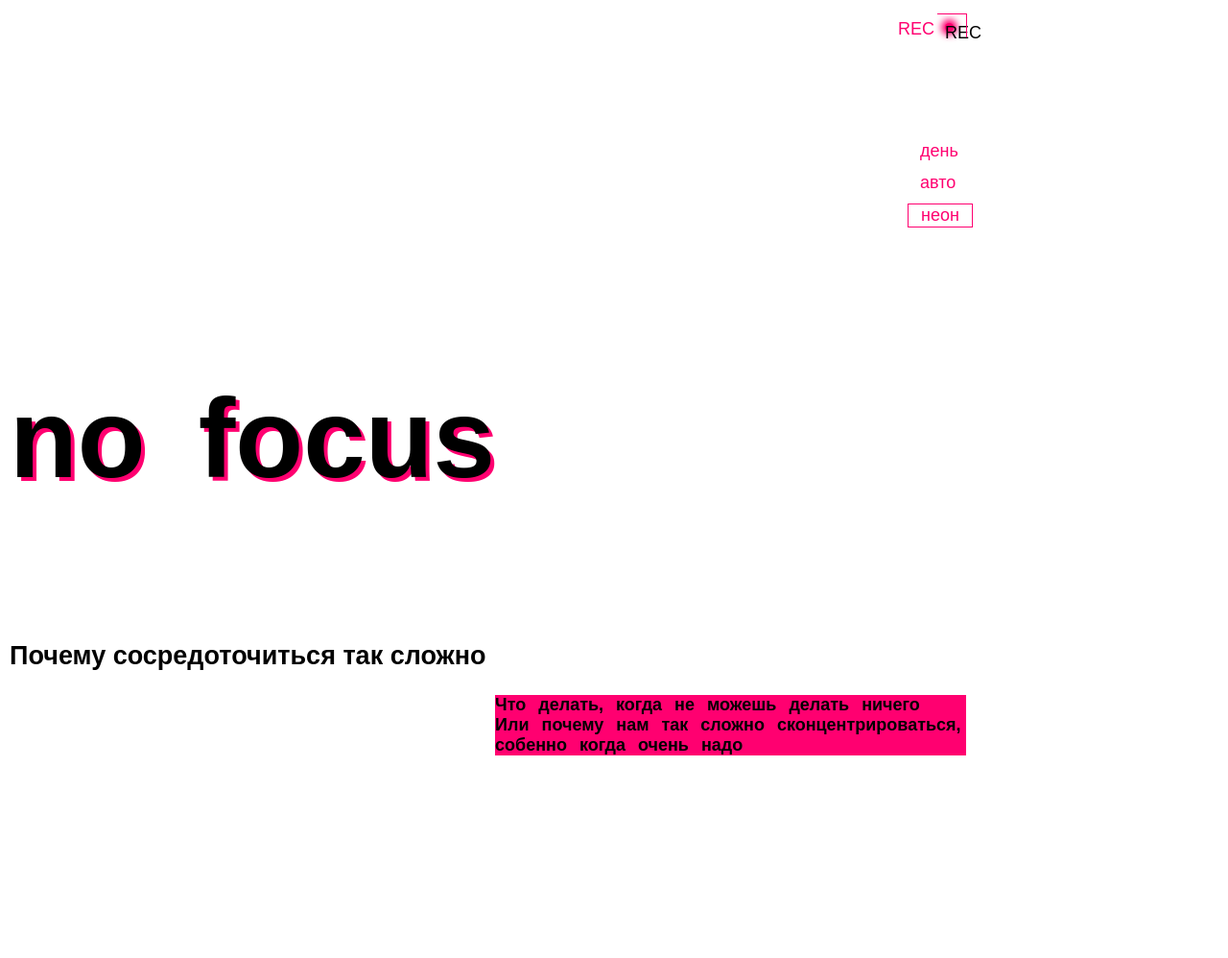
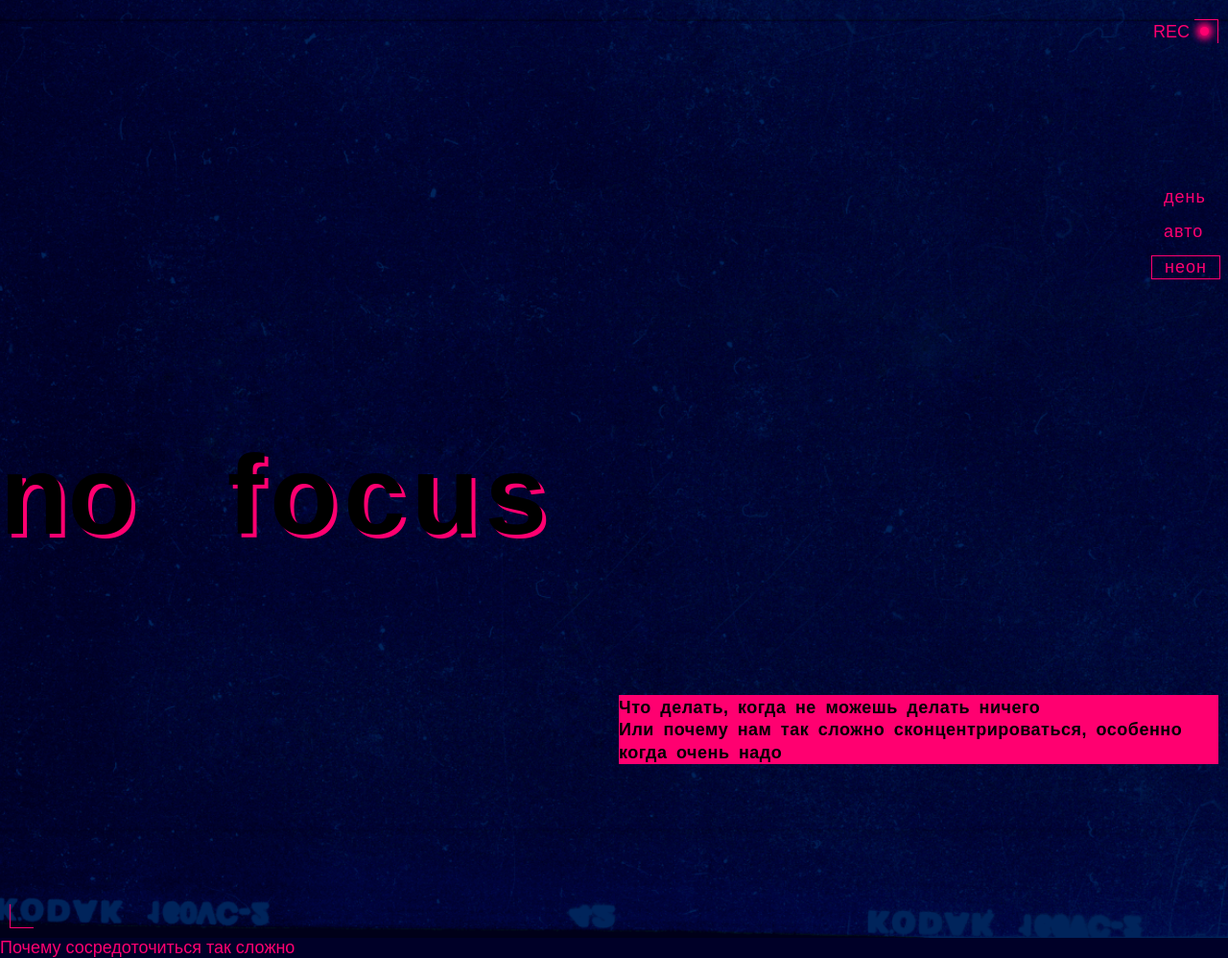
Before and after one commit to sexom/slozhno-sosredotochitsya-fd, a plain HTML site: page index.html in a window 1280 px wide. Shown: the whole page at 96% size. Before the commit the page ends 800 px from the top, so only its background shows below. Drawn offline with Linux system fonts and the light colour scheme.

Commit message:
сделал шапку в двух разрешениях

```diff
--- a/index.html
+++ b/index.html
@@ -18,7 +18,7 @@
   </head>
   <body class="page">
     <header class="header decorated-zone">
-      <aside class="header__decoration" aria-hidden="true">REC</aside>
+      <aside class="header__decoration" aria-hidden="true">rec</aside>
       <nav class="header__theme-menu">
         <ul class="header__theme-menu-list">
           <li class="header__theme-menu-item">
@@ -49,18 +49,19 @@
         <span class="header__line">no</span>
         <span class="header__line">focus</span>
       </h1>
-      <div class="header__subtitle title-decor">
-        <p>
-          Что делать, когда не можешь делать ничего<br>
-          Или почему нам так сложно сконцентрироваться,
-          собенно когда очень надо
-        </p>
-      </div>
+      <aside class="header__subtitle">
+        <div class="header__subtitle-question title-decor">
+          <p>
+            Что делать, когда не можешь делать ничего<br>
+            Или почему нам так сложно сконцентрироваться, особенно когда очень надо
+          </p>
+        </div>
+      </aside>
     </header>
     <main>
       <section class="faq">
         <aside class="faq__question">
-          <h2>Почему сосредоточиться так сложно</h2>
+          <p>Почему сосредоточиться так сложно</p>
         </aside>
         <article class="faq__answer">
           <h3 class="faq__title"></h3>
--- a/styles/dark.css
+++ b/styles/dark.css
@@ -5,11 +5,6 @@
 */
 
 :root.theme-dark {
-  --accent-color: #FF0070;
-  --bg-color: #000028;
-  --font-color: #F1B2CE;
-  --font-title-color: #DB00FF;
-  --cover-image: url(../images/cover-image-dark.png);
   /* сохраните этот селектор в приведённом виде.
     Так стили написанные ниже будут иметь больший вес,
     чем стили в медиазапросе предпочтений пользователя
@@ -20,5 +15,6 @@
   /* Вам также нужно будет написать ряд подобных селекторов */
   .header__title {
     color: var(--font-title-color);
+
   }
 }
--- a/styles/globals.css
+++ b/styles/globals.css
@@ -7,8 +7,8 @@
 }
 
 body {
-  min-inline-size: 23,43rem;
-  max-inline-size: 64rem;
+  min-inline-size: 375px;
+  max-inline-size: 1440px;
   margin: 0 auto;
 }
 
--- a/styles/style.css
+++ b/styles/style.css
@@ -7,66 +7,118 @@
   font-family: var(--font-family-main);
   font-size: var(--font-size-paragraph);
   font-weight: var(--font-weight-paragraph);
-  padding-inline: var(--padding-body);
-  background-image: var(--cover-image);
-  background-repeat: no-repeat;
-  background-size: cover;
-  background-attachment: fixed;
   /* сохраните в разметке и стилях класс page у тега body. Он удобен, чтобы составлять селекторы для разных цветовых тем. */
 }
 
 /* ДЕКОРАЦИЯ REC */
 .header {
   position: relative;
-  display: grid;
-  block-size: 668px;
-  grid-template-columns: 1fr 1fr;
-  grid-template-rows: 1fr 1fr 1fr 1fr;
+  grid-template-columns: 1fr auto;
+  /* min-block-size: 668px; */
   container-type: inline-size;
+  background-image: var(--cover-image);
+  padding-inline: var(--padding-body);
+  background-repeat: no-repeat;
+  background-size: cover;
+  background-position: bottom;
 }
 
-@container (width >= 768px) {
+@media (width >= 768px) {
   .header {
-    block-size: 1024px;
+    padding-inline: 0;
   }
+}
+
+.decorated-zone::before,
+.decorated-zone::after {
+  content: "";
+  inline-size: 25px;
+  block-size: 25px;
+  position: absolute;
+}
+
+.decorated-zone::before {
+
+  border: 1px solid var( --accent-color);
+  border-bottom: transparent;
+  border-left: transparent;
+  top: 10px;
+  right: var(--padding-body);
+
+}
+
+.decorated-zone::after {
+
+  border: 1px solid var( --accent-color);
+  border-top: transparent;
+  border-right: transparent;
+  bottom: 10px;
+  left: 10px;
+
 }
 
 .header__decoration {
   display: grid;
-  grid-row: 1;
-  position: absolute;
-  right: 0;
-  background-color: var(--accent-color);
-  border-radius: 100%;
-  block-size: 9px;
-  inline-size: 9px;
-  margin-block-start: 24px;
-  box-shadow: 0px 0px 7px 4px var(--accent-color);
-  margin-inline-end: 20px;
+  font-size: 18px;
+  grid-column: 2;
+  justify-content: flex-end;
+  padding-block-start: 13px;
+  padding-inline-end: calc(var(--padding-body) + 20px);
+  text-transform: uppercase;
+  color: var(--accent-color);
 }
 
 .header__decoration::after {
-  color: transparent;
-  content: '......';
-  border: 1px solid var(--accent-color);
-  border-left: transparent;
-  border-bottom: transparent;
-  margin-inline-start: -8px;
-  block-size: 25px;
+  content: '';
   position: absolute;
-  top: -10px;
+  right: calc(var(--padding-body) + 10px);
+  top: 18px;
+  inline-size: 9px;
+  block-size: 9px;
+  border-radius: 100%;
+  box-shadow: 0px 0px 7px 4px var(--accent-color);
+  background-color: var(--accent-color);
 }
 
-.header__decoration::before {
+@media (width >= 768px) {
+  .decorated-zone::before {
+    top: calc(var(--padding-body) + 10px);
+  }
+
+  .decorated-zone::after {
+    left: calc(var(--padding-body) + 10px);
+    bottom: calc(var(--padding-body) + 10px);
+  }
+
+  .header__decoration {
+    padding-block-start: 23px;
+    padding-inline-end: 40px;
+  }
+
+  .header__decoration::after {
+    top: 28px;
+  }
+}
+
+@media (width >= 1024px) {
+  .decorated-zone::after {
+    left: 10px;
+    bottom: 10px;
+  }
+
+}
+
+
+/* .header__decoration::before {
   content: 'REC';
   color: var(--accent-color);
   font-size: var(--font-size-decoration);
   display: flex;
   position: absolute;
   right: var(--padding-body);
-  margin-inline-end: 10px;
-  margin-block-start: -4px;
-}
+  margin-inline-end: -10px;
+  margin-block-start: -10px;
+} */
 
   /* МЕНЮ */
 
@@ -74,6 +126,7 @@
   display: grid;
   grid-column: 2;
   grid-row: 2;
+  padding-block-start: 43px;
   justify-content: flex-end;
   color: var(--accent-color);
 }
@@ -81,7 +134,7 @@
 .header__theme-menu-list {
   display: flex;
   flex-direction: column;
-  gap: 10px;
+  gap: 13px;
 }
 
 .header__theme-menu-button {
@@ -89,27 +142,28 @@
   background-color: transparent;
   border: none;
   padding-inline: 13px;
+  letter-spacing: 1px;
 }
 
 .header__theme-menu-item:last-child {
   border: 1px solid var(--accent-color);
 }
 
-@container (width >= 768px) {
+@media (width >= 768px) {
   .header__theme-menu {
-
-    padding-block-start: 146px;
+    padding-block-start: calc(146px + 4px);
+    block-size: 355px;
+    padding-inline-end: calc(var(--padding-body) - 2px);
   }
 }
 
   /* ТАЙТЛ */
 
 .header__title {
-  grid-row: 3;
-  font-size: 116px;
+  font-size: 7.25rem;
   font-weight: bold;
   text-shadow: 4px 4px 0 var(--accent-color);
-  padding-block-start: 65px;
+  padding-block-start: 70px;
 }
 
 .header__line {
@@ -117,32 +171,60 @@
   line-height: 5.98rem;
 }
 
-@container (width >= 768px) {
+.header__line:last-child {
+  padding-left: 15px;
+  letter-spacing: 6px;
+}
+
+@media (width >= 768px) {
   .header__title {
     display: flex;
-    gap: 55px;
-    padding-block-start: 173px;
-    padding-block-end: 163px;
+    gap: 80px;
+    block-size: 271px;
   }
 }
 
+ /* @container (width >= 768px) {
+  .header__title {
+    display: inline-;
+    padding-block-start: 173px;
+    padding-block-end: 163px;
+  } */
+
+
   /* САБТАЙТЛ */
 
+.header__subtitle-question {
+  display: grid;
+  /* margin-inline-end: 10px; */
+  /* max-inline-size: 491px;
+  /* justify-content: flex-end; */
+  margin-block-start: 54px;
+  line-height: 23.4px;
+  letter-spacing: 0.5px;
+  margin-bottom: 66px;
+  background-color: var(--accent-color);
+}
+
+.header__subtitle p {
+  padding-inline-end: 15px;
+}
+
+@media (width >= 768px) {
   .header__subtitle {
     display: grid;
-    justify-content: flex-end;
-    grid-column: 1;
-    grid-row: 4;
-    border: none;
-    margin-block-start: 55px;
-    margin-block-end: 66px;
-    max-inline-size: 491px;
-    max-block-size: 117px;
+    grid-template-columns: 1fr 1fr;
+    padding-inline-end: 10px;
+    /* margin-block-end: 105px; */
+    margin-block-end: 115px;
+
   }
+  .header__subtitle-question {
+    grid-column: 2;
+    padding-block-start: 2px;
+    margin-inline-start: 10px;
+    word-spacing: 4px;
 
-  @container (width >= 768px) {
-    .header__subtitle {
-      grid-column: 2;
   }
 }
 
@@ -150,37 +232,11 @@
   min-inline-size: 20rem;
 }
 
-  .header__subtitle::after {
-    color: transparent;
-    content: '......';
-    border: 1px solid var(--accent-color);
-    block-size: 25px;
-    position: absolute;
-    bottom: 10px;
-    border-right: transparent;
-    border-top: transparent;
+.faq {
+  background-color: #000028;
 }
 
-  @container (width >= 768px) {
-    .header__subtitle::after {
-      grid-row: 2 / 1;
-      block-size: 25px;
+.faq__question {
+  color: var(--accent-color);
+  font-size: 18px;
 }
-  }
-
-/* .header__subtitle::after {
-  color: transparent;
-  content: '.';
-  border: 1px solid var(--accent-color);
-
-  border-right: transparent;
-  border-top: transparent;
-  align-items: center;
-} */
-
-  /* MAIN */
-  /* FAQ */
-
-  .faq {
-
-  }
--- a/styles/variables.css
+++ b/styles/variables.css
@@ -16,5 +16,11 @@
   --font-lh-main: 1,46rem;
   --font-size-decoration: 1.125rem;
   --font-lh-decoration: 1.56rem;
+
   --padding-body: 10px;
+  --accent-color: #FF0070;
+  --bg-color: #000028;
+  --font-color: #F1B2CE;
+  --font-title-color: #DB00FF;
+  --cover-image: url(../images/cover-image-dark.png);
 }
```
Lines whose indentation alone changed are shown as unchanged.
